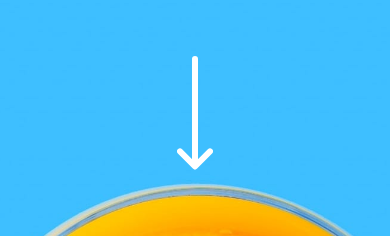
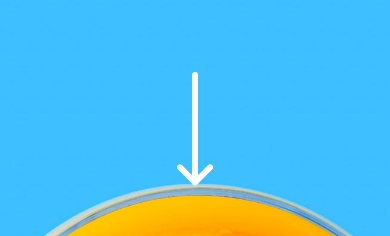
Before and after one commit to lolamindi/sunnyside, a website: page index.html in a window 390 px wide. Shown: the part 216-452 px from the top of the page. Drawn offline with Linux system fonts and the light colour scheme.

Commit message:
move arrow

```diff
--- a/styles.css
+++ b/styles.css
@@ -341,7 +341,7 @@
   }
 
   .arrow {
-    padding-top: 32px;
+    padding-top: 48px;
   }
 
   .top {
@@ -420,7 +420,7 @@
   }
 }
 
-@media screen and (max-width: 400px) {
+@media screen and (max-width: 415px) {
 
   .hamburger-menu {
     margin-left: 120px;
```
